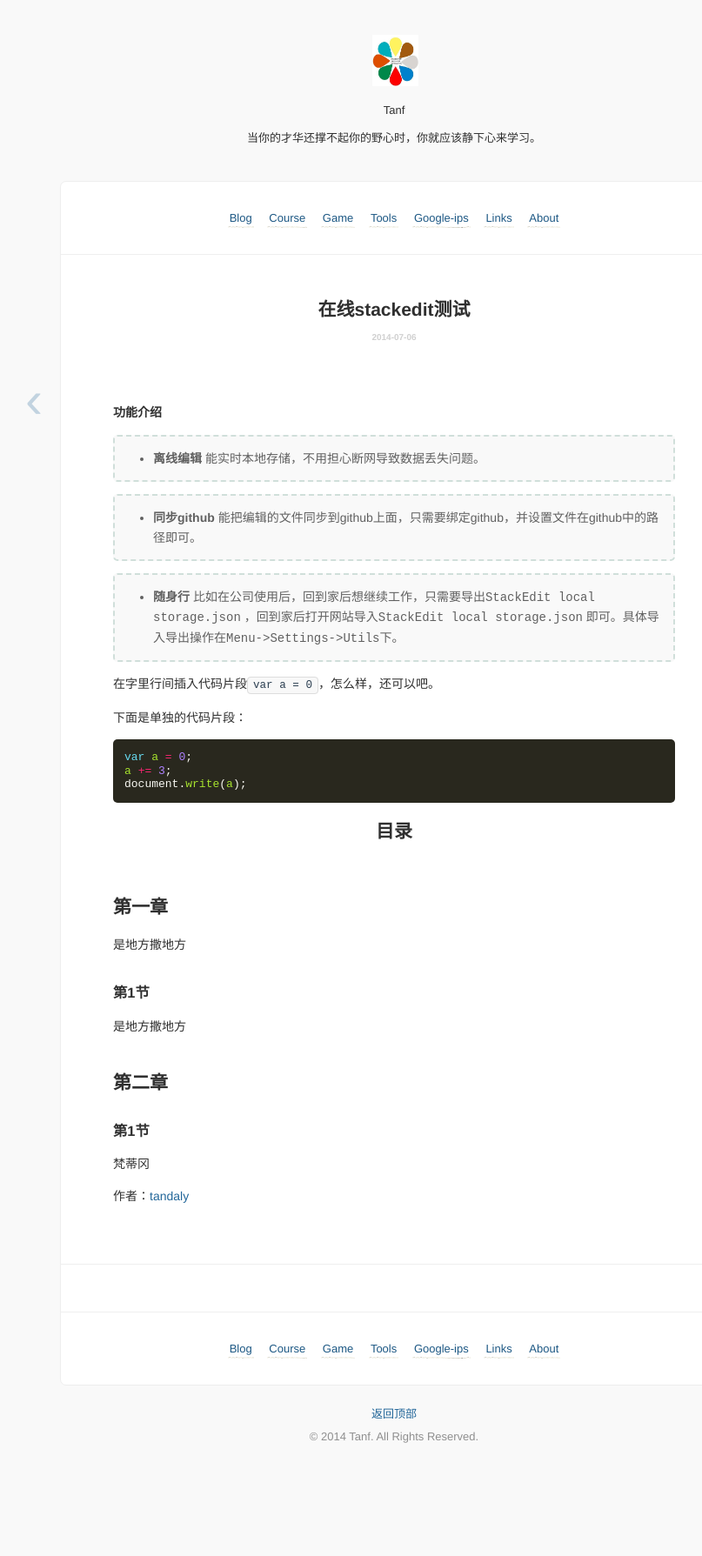
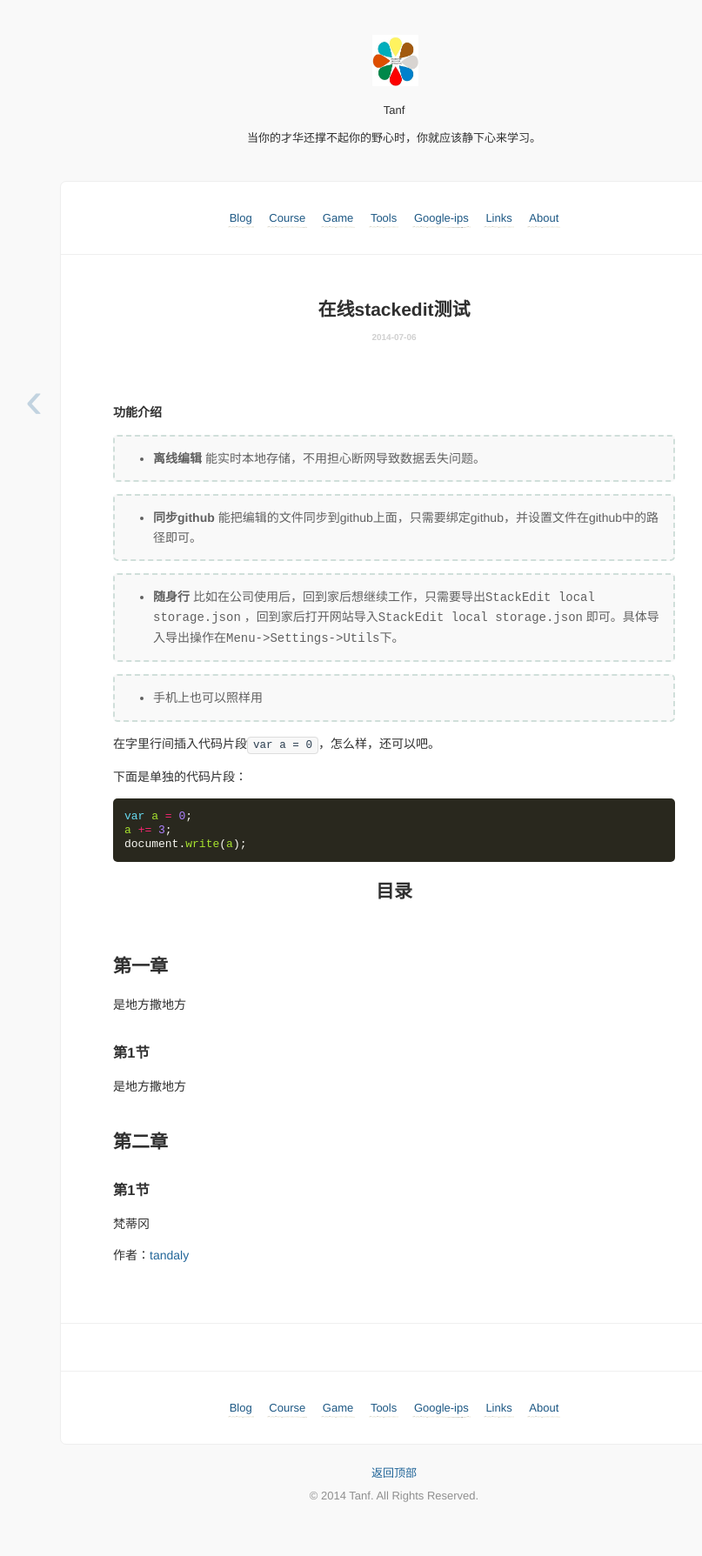
Before and after one commit to tandaly/blog, a Jekyll site: the page built from _posts/2014-07-06-stackedit.md, in a window 1280 px wide. Shown: the whole page at 87% size, without its empty margins (187-994 px from the left). Built offline with Jekyll 4.4.1, drawn with Linux system fonts in a browser that asks for light colours; Markdown is read by kramdown in place of the engine named in the settings; comment, search, counter and statistics services are not loaded; before the commit the page ends 1721 px from its top, so only the background shows below that.

Commit message:
Published with https://stackedit.io/

```diff
--- a/_posts/2014-07-06-stackedit.md
+++ b/_posts/2014-07-06-stackedit.md
@@ -11,6 +11,8 @@ date: 2014-07-6 17:32:10
 >- **同步github** 能把编辑的文件同步到github上面，只需要绑定github，并设置文件在github中的路径即可。
 
 >- **随身行** 比如在公司使用后，回到家后想继续工作，只需要导出`StackEdit local storage.json` ，回到家后打开网站导入`StackEdit local storage.json` 即可。具体导入导出操作在`Menu->Settings->Utils`下。
+
+>- 手机上也可以照样用
 
 
 在字里行间插入代码片段`var a = 0`，怎么样，还可以吧。
```
